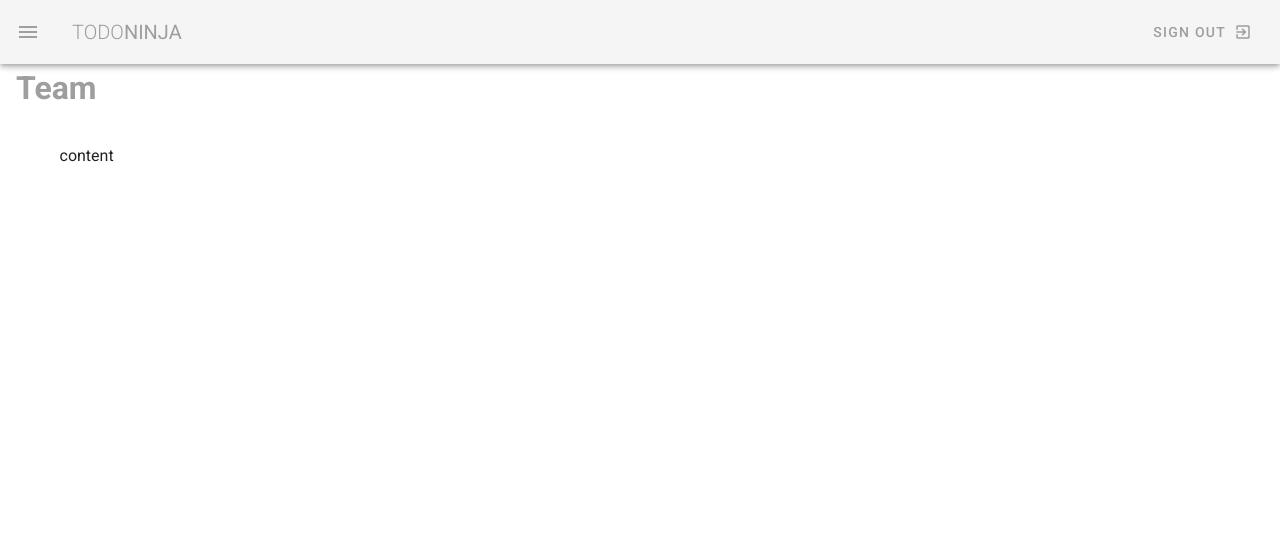
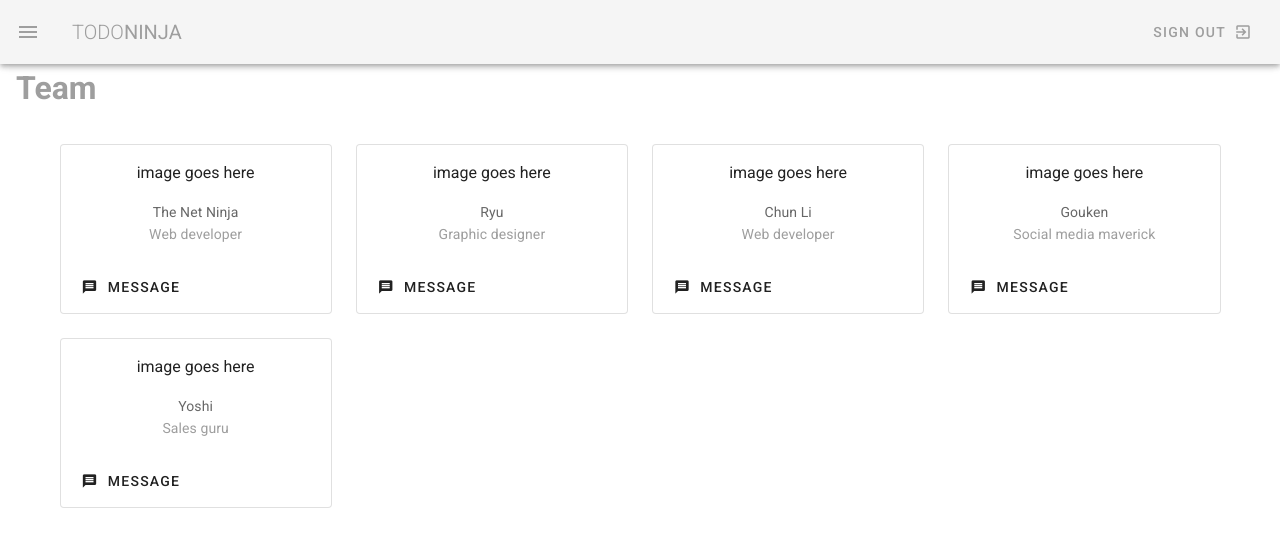
Before and after one commit to Armitage87/todo_app, a Vue app: page /team in a window 1280 px wide. Shown: the top 546 px of the page. Built offline with nearby package versions, Linux system fonts and the light colour scheme.

Commit message:
Adding team member cards

```diff
--- a/src/views/Team.vue
+++ b/src/views/Team.vue
@@ -2,7 +2,25 @@
   <div class="team">
     <h1 class="subheading grey--text">Team</h1>
     <v-container class="my-5">
-        content
+        <v-row wrap>
+          <v-flex xs12 sm6 md4 lg3 v-for="person in team" :key="person.name">
+            <v-card flat outlined class="text-center ma-3">
+              <v-responsive class="pt-4">
+                image goes here
+              </v-responsive>
+              <v-card-text>
+                <div class="subheading">{{ person.name }}</div>
+                <div class="grey--text">{{ person.role }}</div>
+              </v-card-text>
+              <v-card-actions>
+                <v-btn depressed color="white">
+                  <v-icon small left>message</v-icon>
+                  <span>Message</span>
+                </v-btn>
+              </v-card-actions>
+            </v-card>
+          </v-flex>
+        </v-row>
     </v-container>
 
   </div>
@@ -13,6 +31,16 @@
 
 
 export default {
-  name: 'Home'
+  data() {
+    return {
+      team: [
+        { name: 'The Net Ninja', role: 'Web developer' },
+        { name: 'Ryu', role: 'Graphic designer' },
+        { name: 'Chun Li', role: 'Web developer' },
+        { name: 'Gouken', role: 'Social media maverick' },
+        { name: 'Yoshi', role: 'Sales guru'}
+      ]
+    }
+  }
 }
 </script>
```
